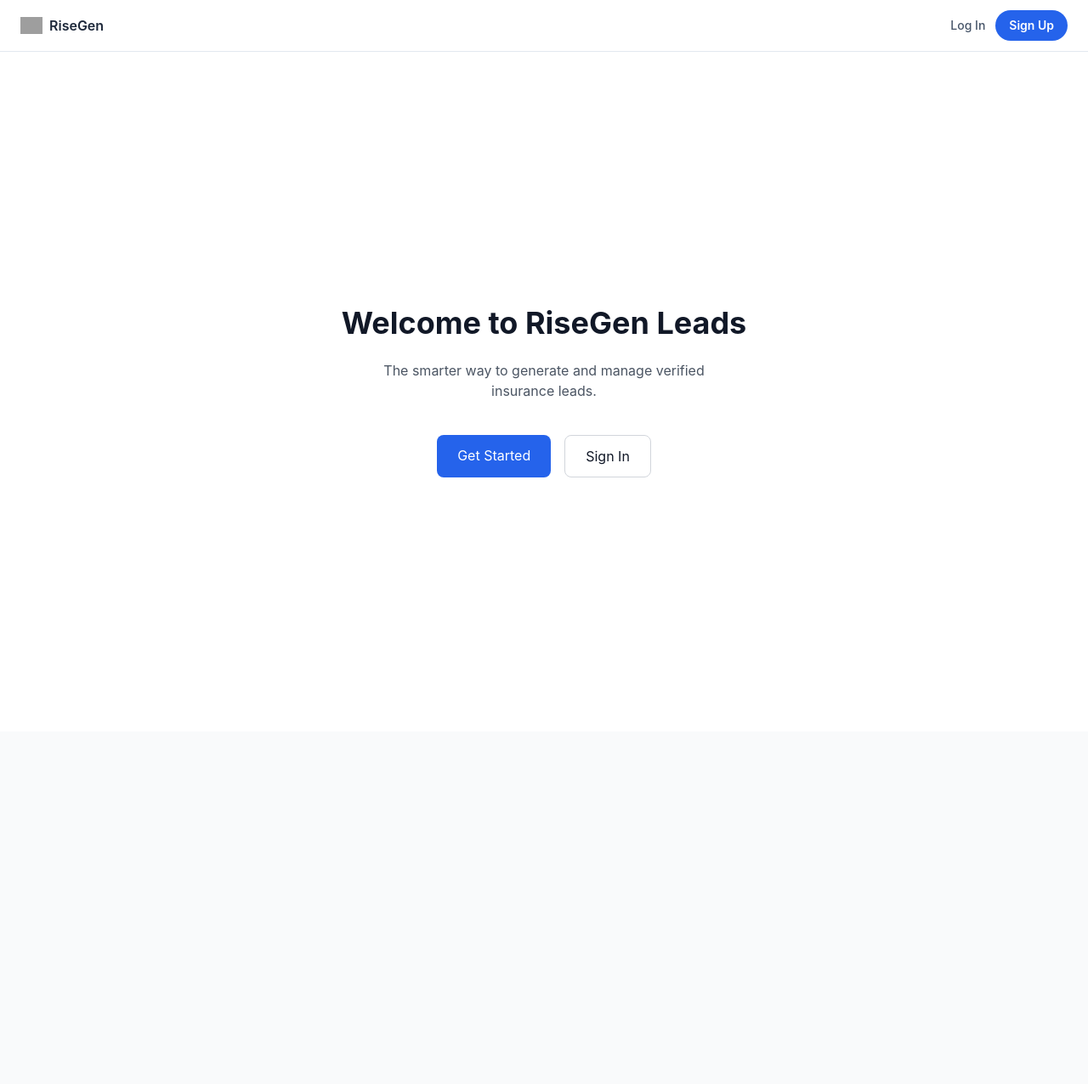
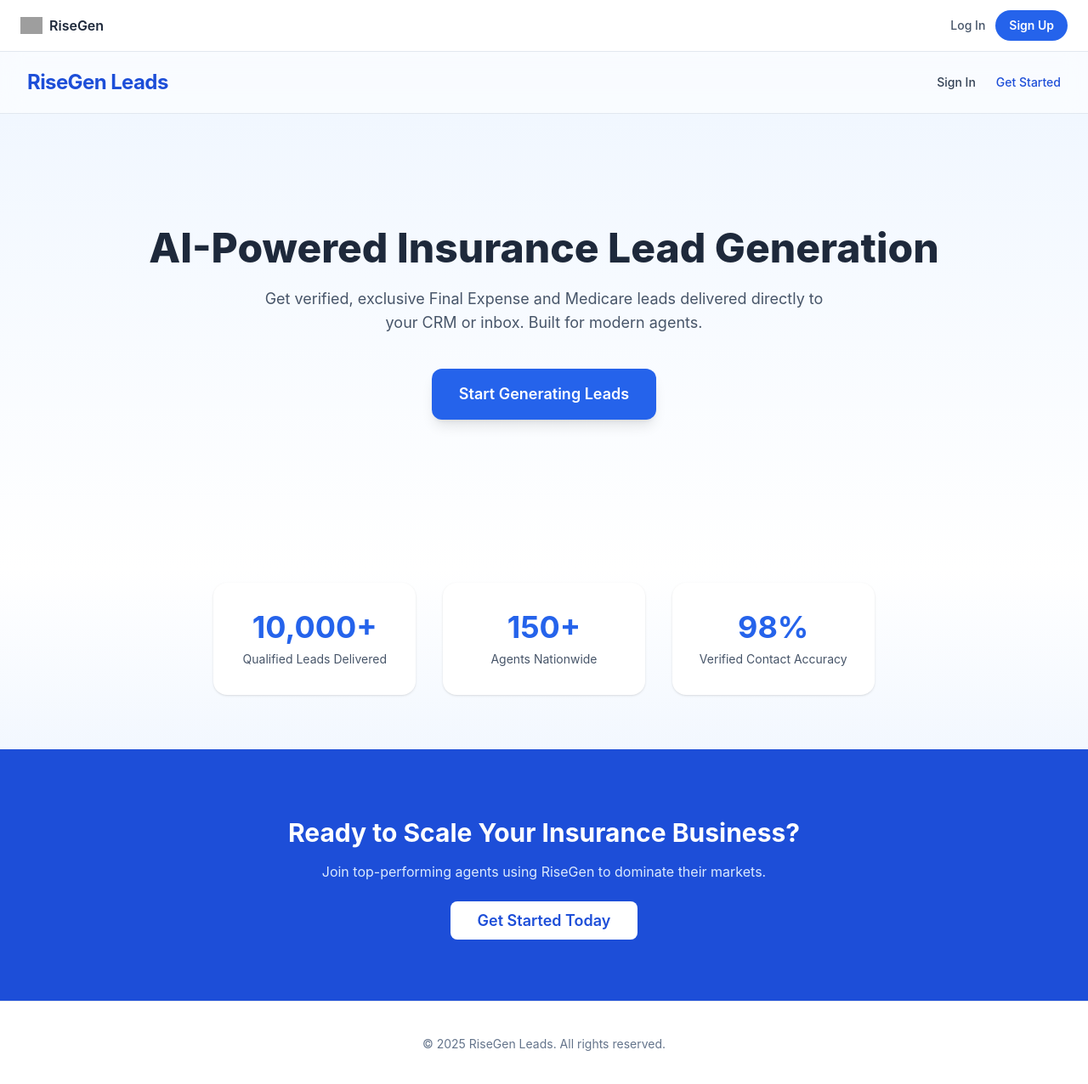
Before and after one commit to colton-risegen/risegen-app, a Next.js app: page / in a window 1280 px wide. Shown: the top 1276 px of the page at 85% size. Before the commit the page ends 861 px from the top, so only its background shows below. Built offline with nearby package versions, Linux system fonts and the light colour scheme; grey boxes are pictures that could not be loaded.

Commit message:
Update page.tsx

```diff
--- a/app/(site)/page.tsx
+++ b/app/(site)/page.tsx
@@ -1,21 +1,70 @@
-"use client";
 import Link from "next/link";
+
 
 export default function LandingPage() {
 return (
-    <main className="flex flex-col items-center justify-center h-screen bg-white">
-      <h1 className="text-4xl font-bold mb-6">Welcome to RiseGen Leads</h1>
-      <p className="text-gray-600 mb-10 text-center max-w-md">
-        The smarter way to generate and manage verified insurance leads.
+<main className="min-h-screen flex flex-col bg-gradient-to-b from-blue-50 via-white to-blue-100">
+{/* Header */}
+<header className="flex items-center justify-between px-8 py-5 border-b border-slate-200 bg-white/60 backdrop-blur-md sticky top-0 z-40">
+<h1 className="text-2xl font-bold text-blue-700 tracking-tight">RiseGen Leads</h1>
+<nav className="flex space-x-6 text-sm font-medium">
+<Link href="/sign-in" className="text-slate-700 hover:text-blue-600 transition">Sign In</Link>
+<Link href="/sign-up" className="text-blue-700 hover:text-blue-800 transition">Get Started</Link>
+</nav>
+</header>
+
+
+{/* Hero */}
+<section className="flex flex-col items-center text-center py-32 px-6">
+<h2 className="text-5xl font-extrabold text-slate-800 mb-4 leading-tight">
+AI-Powered Insurance Lead Generation
+</h2>
+<p className="text-lg text-slate-600 max-w-2xl mb-10">
+Get verified, exclusive Final Expense and Medicare leads delivered directly to your CRM or inbox. Built for modern agents.
 </p>
-      <div className="flex space-x-4">
-        <Link href="/sign-up" className="bg-blue-600 text-white px-6 py-3 rounded-lg hover:bg-blue-700">
-          Get Started
+<Link
+href="/sign-up"
+className="bg-blue-600 hover:bg-blue-700 text-white px-8 py-4 rounded-xl text-lg font-semibold shadow-lg transition"
+>
+Start Generating Leads
 </Link>
-        <Link href="/sign-in" className="border border-gray-300 px-6 py-3 rounded-lg hover:bg-gray-100">
-          Sign In
+</section>
+
+
+{/* Stats */}
+<section className="grid grid-cols-1 md:grid-cols-3 gap-8 max-w-5xl mx-auto py-16">
+<div className="bg-white rounded-2xl shadow p-8 text-center">
+<h3 className="text-4xl font-bold text-blue-600 mb-2">10,000+</h3>
+<p className="text-slate-600 text-sm">Qualified Leads Delivered</p>
+</div>
+<div className="bg-white rounded-2xl shadow p-8 text-center">
+<h3 className="text-4xl font-bold text-blue-600 mb-2">150+</h3>
+<p className="text-slate-600 text-sm">Agents Nationwide</p>
+</div>
+<div className="bg-white rounded-2xl shadow p-8 text-center">
+<h3 className="text-4xl font-bold text-blue-600 mb-2">98%</h3>
+<p className="text-slate-600 text-sm">Verified Contact Accuracy</p>
+</div>
+</section>
+
+
+{/* CTA */}
+<section className="bg-blue-700 text-white py-20 text-center">
+<h3 className="text-3xl font-bold mb-4">Ready to Scale Your Insurance Business?</h3>
+<p className="text-blue-100 mb-8">Join top-performing agents using RiseGen to dominate their markets.</p>
+<Link
+href="/sign-up"
+className="bg-white text-blue-700 hover:bg-blue-50 px-8 py-3 rounded-lg font-semibold text-lg transition"
+>
+Get Started Today
 </Link>
-      </div>
+</section>
+
+
+{/* Footer */}
+<footer className="py-10 text-center text-sm text-slate-500 border-t border-slate-200 bg-white">
+© {new Date().getFullYear()} RiseGen Leads. All rights reserved.
+</footer>
 </main>
 );
 }
```
Lines whose indentation alone changed are shown as unchanged.
